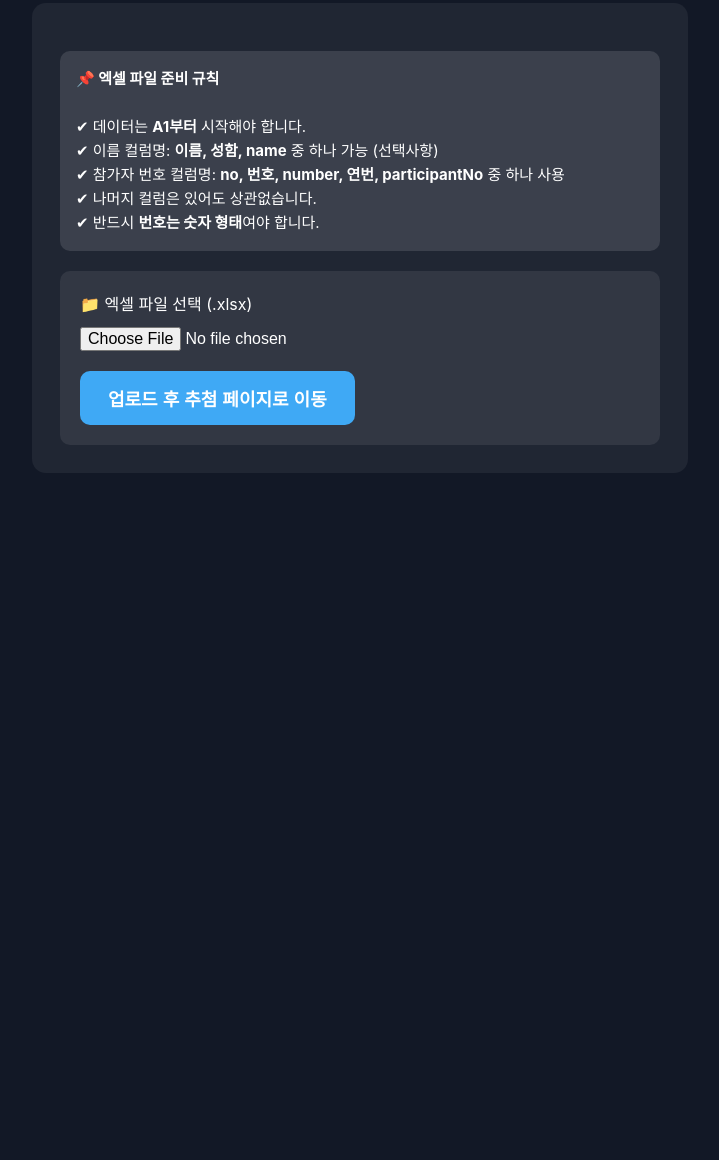
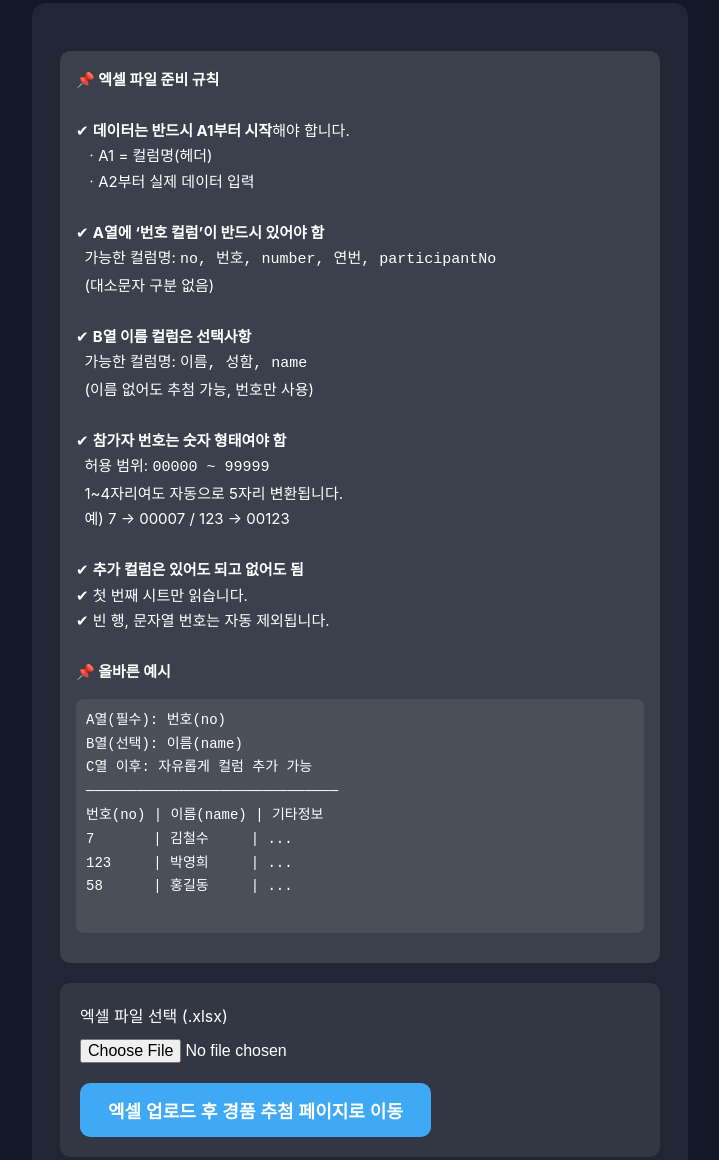
Before and after one commit to UZUAD/luckydraw-web, a plain HTML site: page upload.html in a window 1280 px wide. Shown: the part 142-1302 px from the top of the page, without its empty margins (8-727 px from the left). Before the commit the page ends 800 px from the top, so only its background shows below. Drawn offline with Linux system fonts and the light colour scheme.

Commit message:
refactor: 네이밍 변경

```diff
--- a/upload.html
+++ b/upload.html
@@ -4,7 +4,6 @@
   <meta charset="UTF-8" />
   <title>엑셀 업로드 - 럭키드로우</title>
 
-  <!-- SheetJS (엑셀 파서) -->
   <script src="https://cdn.jsdelivr.net/npm/xlsx@0.18.5/dist/xlsx.full.min.js"></script>
 
   <style>
@@ -33,7 +32,7 @@
       padding: 16px;
       border-radius: 10px;
       margin-top: 20px;
-      line-height: 1.6;
+      line-height: 1.7;
       font-size: 15px;
     }
 
@@ -69,24 +68,52 @@
 
 <body>
 
-<h1>🎉 럭키드로우 참가자 업로드</h1>
+<h1>🎉 경품 추천 참가자 업로드 페이지</h1>
 
 <div class="panel">
 
   <div class="rules-box">
     <b>📌 엑셀 파일 준비 규칙</b><br><br>
-    ✔ 데이터는 <b>A1부터</b> 시작해야 합니다.<br>
-    ✔ 이름 컬럼명: <b>이름, 성함, name</b> 중 하나 가능 (선택사항)<br>
-    ✔ 참가자 번호 컬럼명:
-    <b>no, 번호, number, 연번, participantNo</b> 중 하나 사용<br>
-    ✔ 나머지 컬럼은 있어도 상관없습니다.<br>
-    ✔ 반드시 <b>번호는 숫자 형태</b>여야 합니다.<br>
+
+    ✔ <b>데이터는 반드시 A1부터 시작</b>해야 합니다.<br>
+    &nbsp;&nbsp;ㆍA1 = 컬럼명(헤더)<br>
+    &nbsp;&nbsp;ㆍA2부터 실제 데이터 입력<br><br>
+
+    ✔ <b>A열에 ‘번호 컬럼’이 반드시 있어야 함</b><br>
+    &nbsp;&nbsp;가능한 컬럼명:
+    <code>no, 번호, number, 연번, participantNo</code><br>
+    &nbsp;&nbsp;(대소문자 구분 없음)<br><br>
+
+    ✔ <b>B열 이름 컬럼은 선택사항</b><br>
+    &nbsp;&nbsp;가능한 컬럼명: <code>이름, 성함, name</code><br>
+    &nbsp;&nbsp;(이름 없어도 추첨 가능, 번호만 사용)<br><br>
+
+    ✔ <b>참가자 번호는 숫자 형태여야 함</b><br>
+    &nbsp;&nbsp;허용 범위: <code>00000 ~ 99999</code><br>
+    &nbsp;&nbsp;1~4자리여도 자동으로 5자리 변환됩니다.<br>
+    &nbsp;&nbsp;예) 7 → 00007 / 123 → 00123<br><br>
+
+    ✔ <b>추가 컬럼은 있어도 되고 없어도 됨</b><br>
+    ✔ 첫 번째 시트만 읽습니다.<br>
+    ✔ 빈 행, 문자열 번호는 자동 제외됩니다.<br><br>
+
+    <b>📌 올바른 예시</b><br>
+    <pre style="font-size:14px; background:rgba(255,255,255,0.08); padding:10px; border-radius:8px;">
+A열(필수): 번호(no)
+B열(선택): 이름(name)
+C열 이후: 자유롭게 컬럼 추가 가능
+──────────────────────────────
+번호(no) | 이름(name) | 기타정보
+7       | 김철수     | ...
+123     | 박영희     | ...
+58      | 홍길동     | ...
+    </pre>
   </div>
 
   <div class="upload-box">
-    <label>📁 엑셀 파일 선택 (.xlsx)</label><br>
+    <label>엑셀 파일 선택 (.xlsx)</label><br>
     <input type="file" id="excelFile" accept=".xlsx" />
-    <button onclick="uploadExcel()">업로드 후 추첨 페이지로 이동</button>
+    <button onclick="uploadExcel()">엑셀 업로드 후 경품 추첨 페이지로 이동</button>
   </div>
 </div>
 
@@ -113,21 +140,19 @@
         return;
       }
 
-      // 지원하는 컬럼명
       const possibleNumberKeys = ["no", "번호", "number", "연번", "participantno"];
 
-      // 번호 컬럼 찾기
+      // 첫 번째 행 기준으로 번호 컬럼 찾기
       const firstRow = json[0];
       const numberKey = Object.keys(firstRow).find(k =>
           possibleNumberKeys.includes(k.toString().toLowerCase())
       );
 
       if (!numberKey) {
-        alert("참가자 번호 컬럼(no, 번호, number 등)이 필요합니다.");
+        alert("번호 컬럼(no, 번호, number 등) 중 하나가 필요합니다.");
         return;
       }
 
-      // 번호 리스트 추출
       const numbers = json
       .map(row => row[numberKey])
       .filter(n => n !== undefined && n !== "" && !isNaN(n))
@@ -138,7 +163,6 @@
         return;
       }
 
-      // LocalStorage 저장
       localStorage.setItem("luckydraw_numbers", JSON.stringify(numbers));
 
       alert(numbers.length + "명의 참가자를 저장했습니다!");
```
